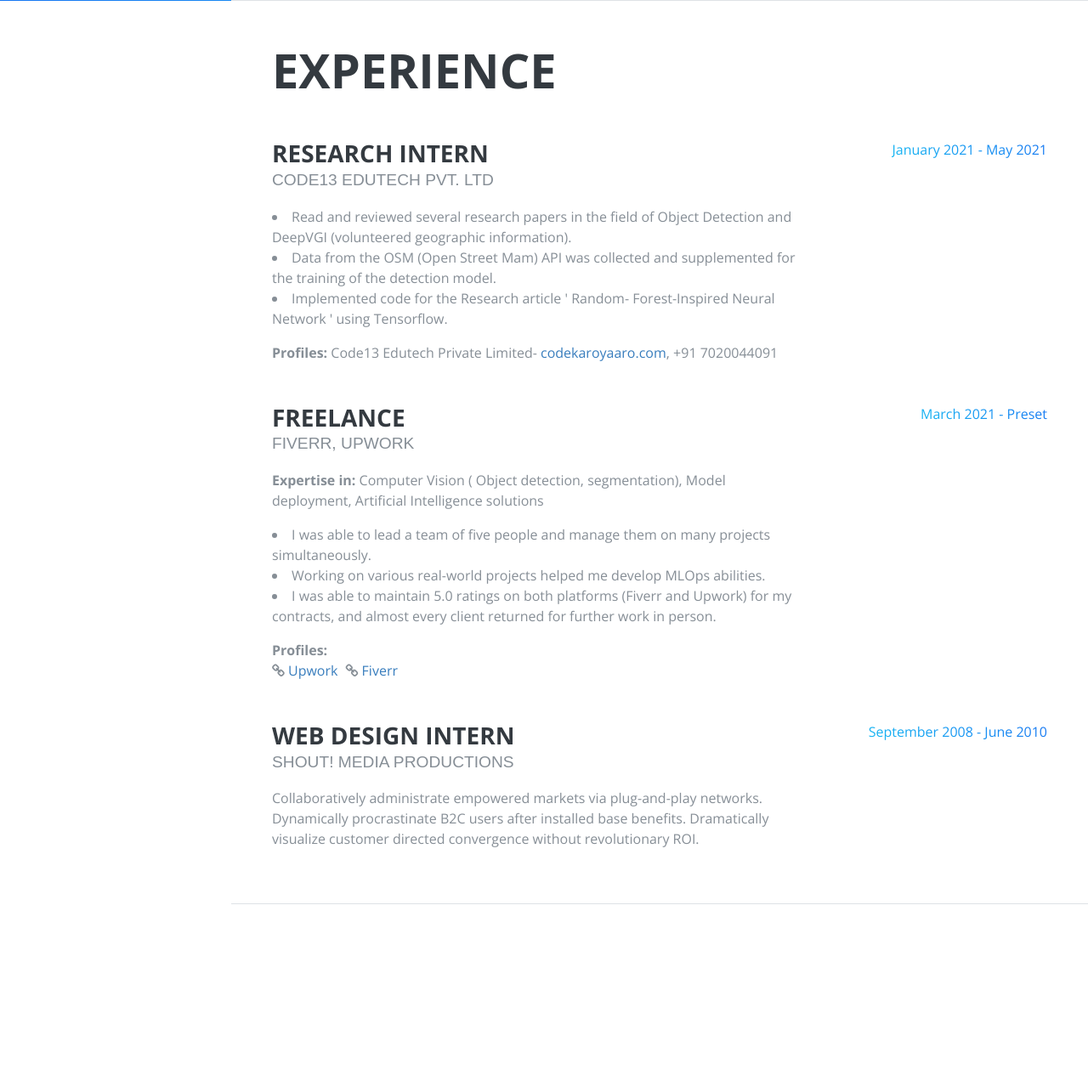
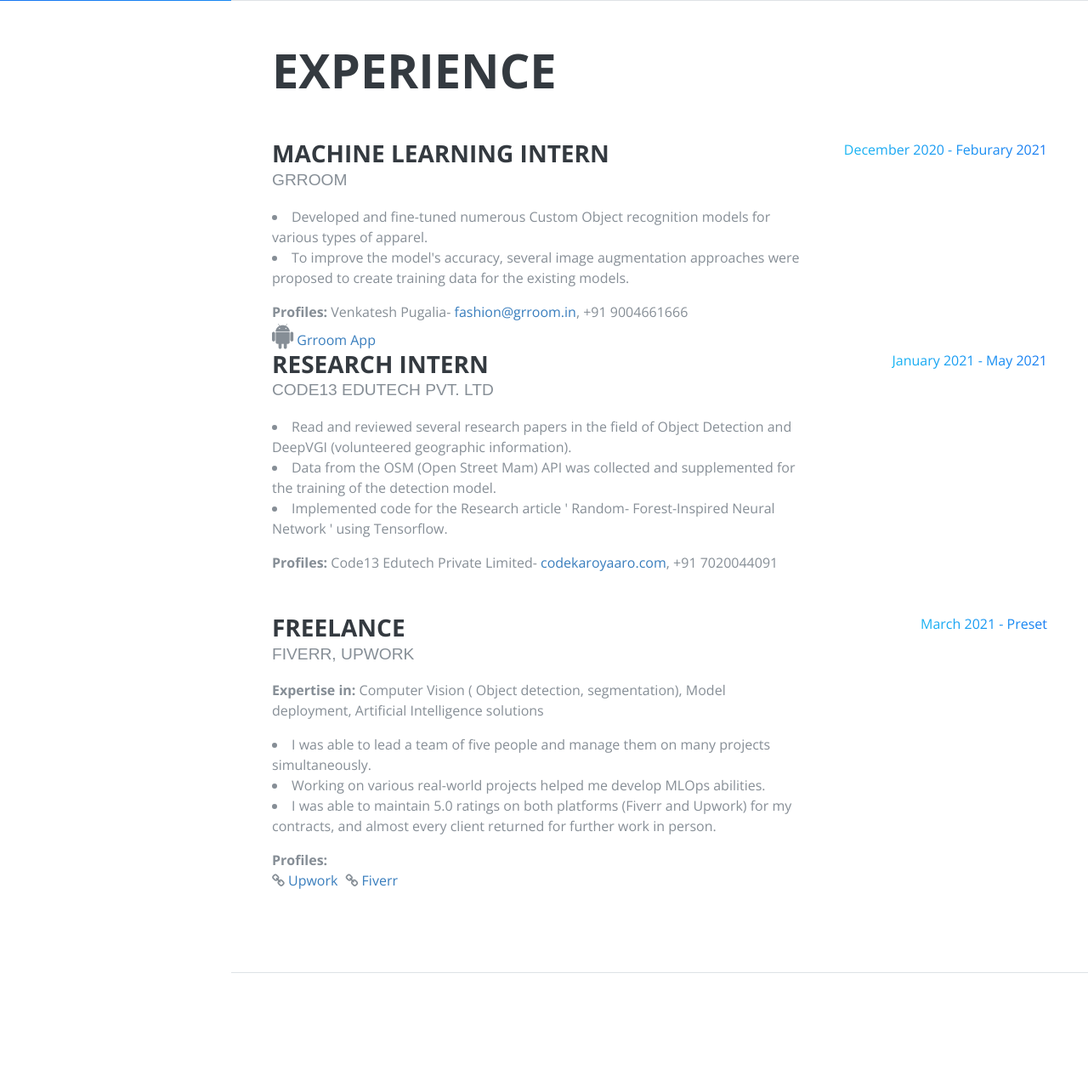
Before and after one commit to Sajinaaron07/Kac-portfolio, a Flask app: page / in a window 1280 px wide. Shown: the part 799-2084 px from the top of the page at 85% size. Run offline with Flask 2, Linux system fonts and the light colour scheme; some libraries are stand-ins or nearby versions; some web fonts are replaced.

Commit message:
Update index.html

```diff
--- a/templates/index.html
+++ b/templates/index.html
@@ -143,7 +143,30 @@
         <div class="my-auto">
           <h2 class="mb-5">Experience</h2>
 
-
+          <div class="resume-item d-flex flex-column flex-md-row">
+            <div class="resume-content mr-auto">
+              <h3 class="mb-0">Machine Learning intern</h3>
+              <div class="subheading mb-3">Grroom</div>
+              <p>
+                <li>Developed and fine-tuned numerous Custom Object
+                recognition models for various types of apparel.</li>
+                <li>To improve the model's accuracy, several image
+                  augmentation approaches were proposed to create
+                  training data for the existing models.</li>
+                </p>
+                <b>Profiles:</b> Venkatesh Pugalia- <a href = "https://grroom.in/#/"> fashion@grroom.in</a>, +91 9004661666 <br>
+                <li class="list-inline-item">
+                  <span>
+                    <i class="fa fa-android fa-2x" aria-hidden="true"></i>
+                    <a href="https://play.google.com/store/apps/details?id=in.grroom.grroom"> Grroom App</a>
+                    </span>
+                    </a>
+                </li>
+            </div>
+            <div class="resume-date text-md-right">
+              <span class="text-primary">December 2020 - Feburary 2021</span>
+            </div>
+          </div>
 
           <div class="resume-item d-flex flex-column flex-md-row mb-5">
             <div class="resume-content mr-auto">
@@ -184,13 +207,13 @@
                 <li class="list-inline-item">
                   <span>
                   <i class="fa fa-link" aria-hidden="true"></i>
-                  <a href="https://play.google.com/store/apps/details?id=com.Groom.user&hl=en_IN&gl=US"> Upwork </a>
+                  <a href="https://www.upwork.com/freelancers/~01f535458f53031ec9/"> Upwork </a>
                   </span>
                 </li>
                 <li class="list-inline-item">
                   <span>
                   <i class="fa fa-link" aria-hidden="true"></i>
-                  <a href="https://play.google.com/store/apps/details?id=com.Groom.user&hl=en_IN&gl=US"> Fiverr </a>
+                  <a href="https://www.fiverr.com/vinithkac"> Fiverr </a>
                   </span>
                 </li>
               </ul>
@@ -200,16 +223,7 @@
             </div>
           </div>
 
-          <div class="resume-item d-flex flex-column flex-md-row">
-            <div class="resume-content mr-auto">
-              <h3 class="mb-0">Web Design Intern</h3>
-              <div class="subheading mb-3">Shout! Media Productions</div>
-              <p>Collaboratively administrate empowered markets via plug-and-play networks. Dynamically procrastinate B2C users after installed base benefits. Dramatically visualize customer directed convergence without revolutionary ROI.</p>
-            </div>
-            <div class="resume-date text-md-right">
-              <span class="text-primary">September 2008 - June 2010</span>
-            </div>
-          </div>
+
 
         </div>
 
```
